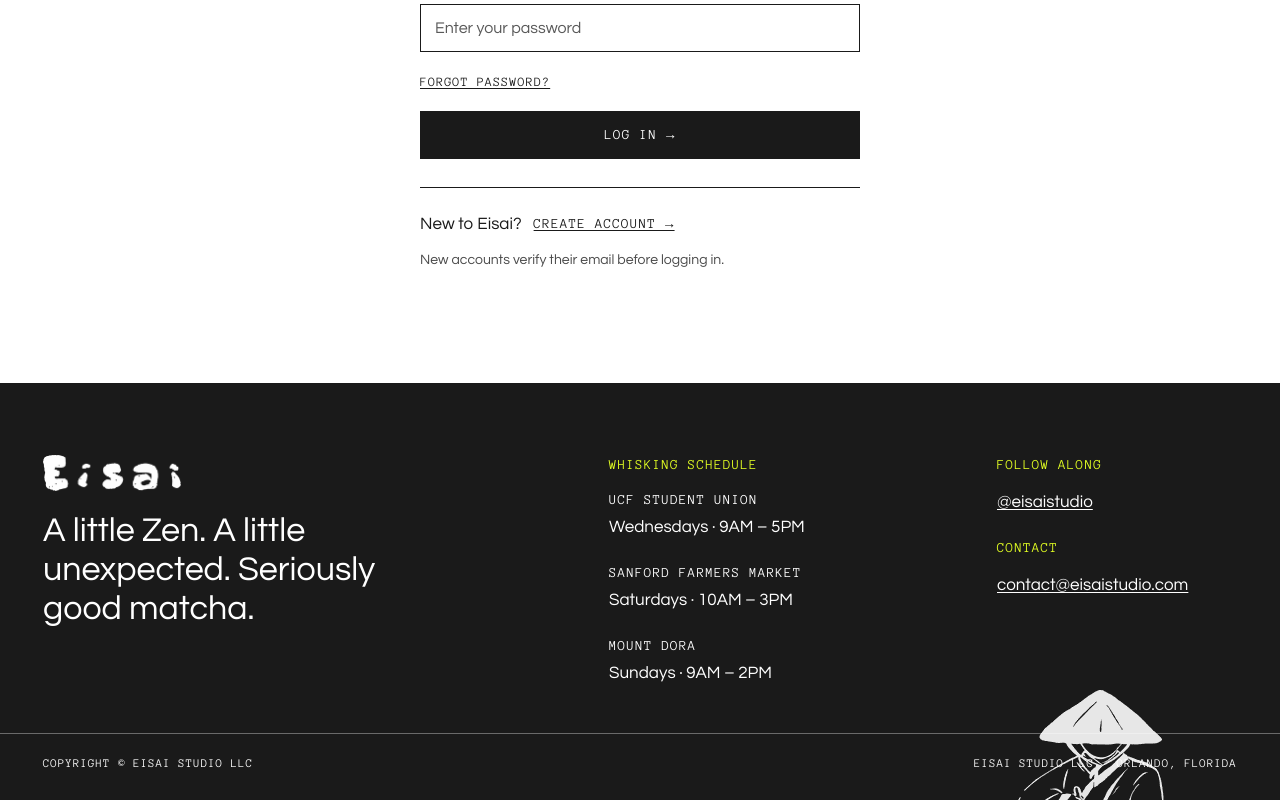
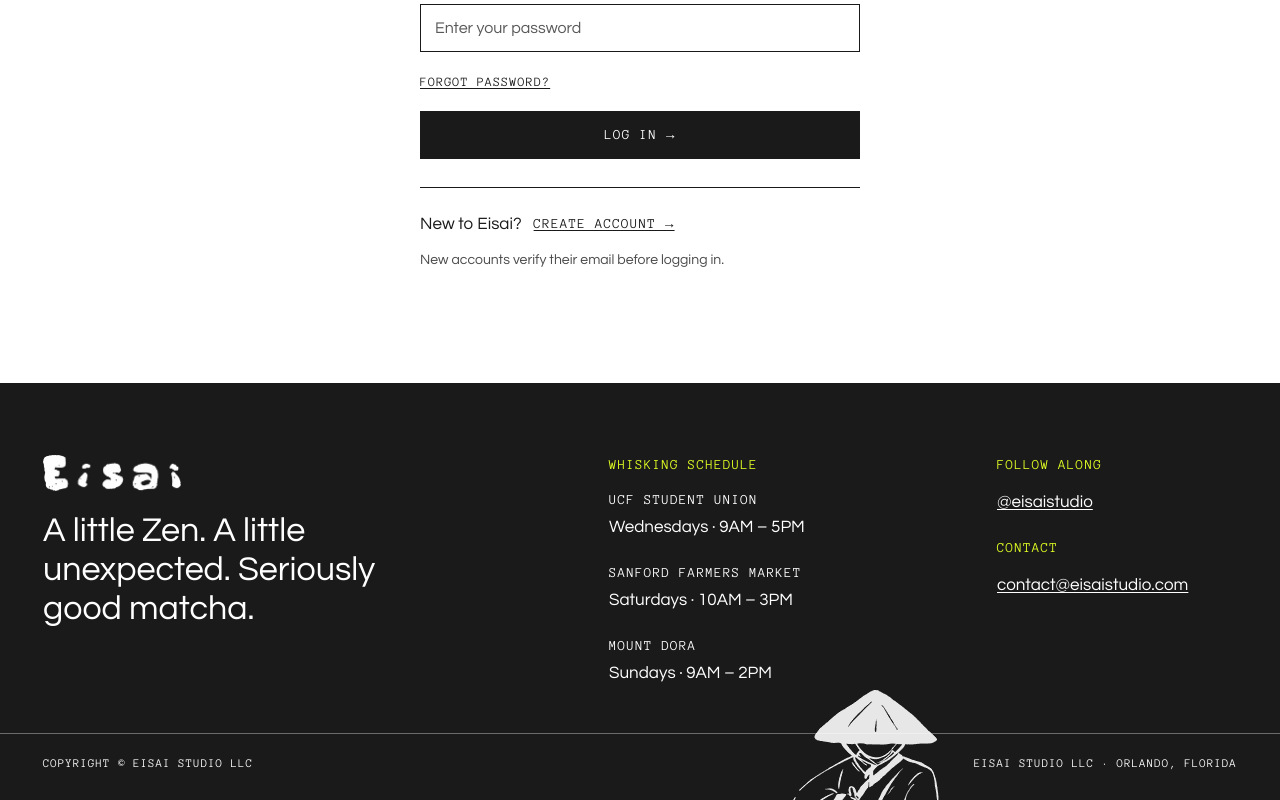
Before and after one commit to rubaismail/eisai-studio-matcha, a React (Vite) app in the folder apps/web/: page /login in a window 1280 px wide. Shown: the part 454-1254 px from the top of the page. Built offline with nearby package versions, Linux system fonts and the light colour scheme; no server answers.

Commit message:
Keep the footer illustration off the address text (#49)
On desktop the matcha man covered 'Eisai Studio LLC · Orlando, Florida'
(as in the Figma frame). It now sits just left of the address at every
width, and on narrow phones the bottom lines wrap before reaching it.

```diff
--- a/apps/web/src/components/Footer.tsx
+++ b/apps/web/src/components/Footer.tsx
@@ -87,15 +87,17 @@ export default function Footer() {
         </div>
       </div>
 
-      <div className="flex flex-col gap-1.5 border-t border-white/35 px-4 pt-[18px] pb-6 font-mono text-[11px] tracking-[0.08em] uppercase lg:flex-row lg:justify-between lg:px-[43px] lg:pt-5 lg:pb-7 lg:text-[12px]">
+      {/* Phone: right padding keeps the text clear of the illustration. */}
+      <div className="flex flex-col gap-1.5 border-t border-white/35 pt-[18px] pb-6 pl-4 pr-[120px] font-mono text-[11px] tracking-[0.08em] uppercase lg:flex-row lg:justify-between lg:px-[43px] lg:pt-5 lg:pb-7 lg:text-[12px]">
         <p>Copyright © Eisai Studio LLC</p>
         <p>Eisai Studio LLC · Orlando, Florida</p>
       </div>
 
+      {/* Desktop: sits just left of the address so it never covers it. */}
       <img
         src={matchaMan}
         alt=""
-        className="pointer-events-none absolute right-4 -bottom-[45px] h-[115px] w-24 object-contain opacity-90 lg:right-[115px] lg:-bottom-[70px] lg:h-[180px] lg:w-[150px]"
+        className="pointer-events-none absolute right-4 -bottom-[45px] h-[115px] w-24 object-contain opacity-90 lg:right-[340px] lg:-bottom-[70px] lg:h-[180px] lg:w-[150px]"
       />
     </footer>
   );
```
